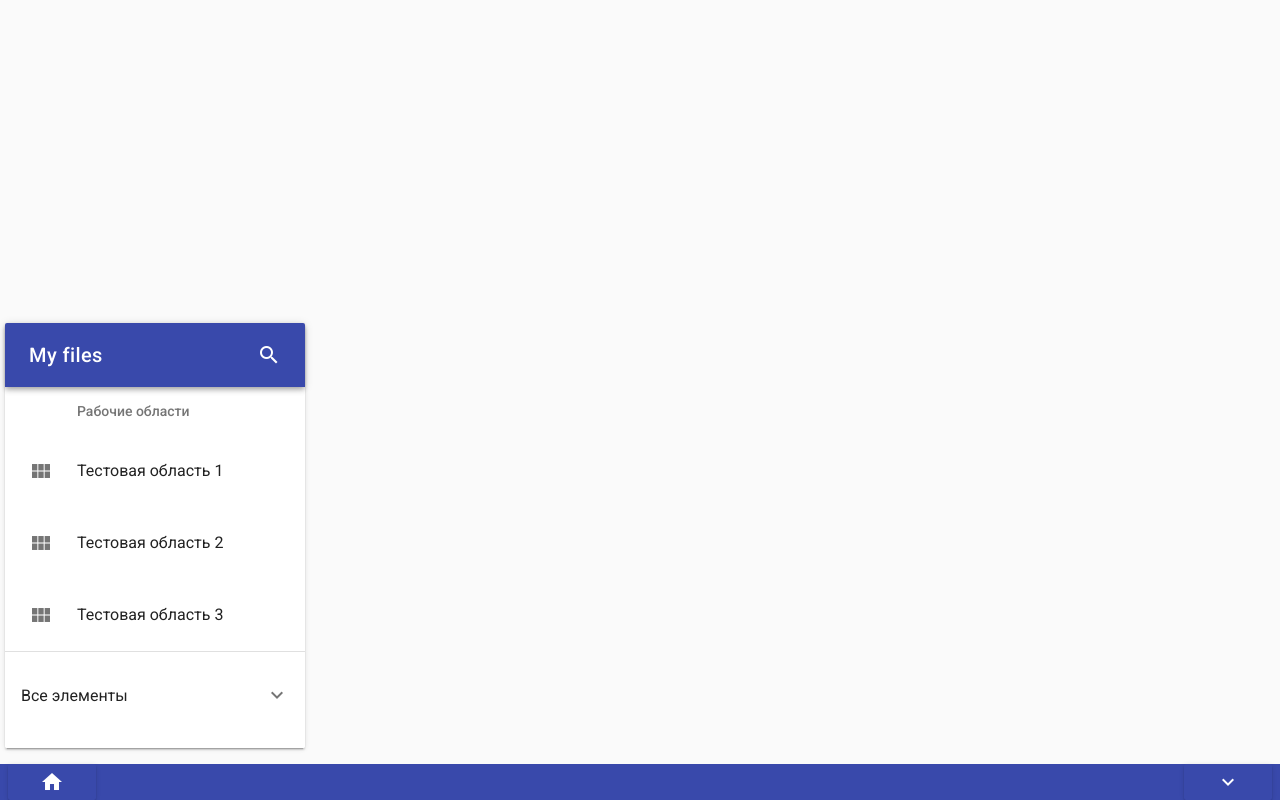
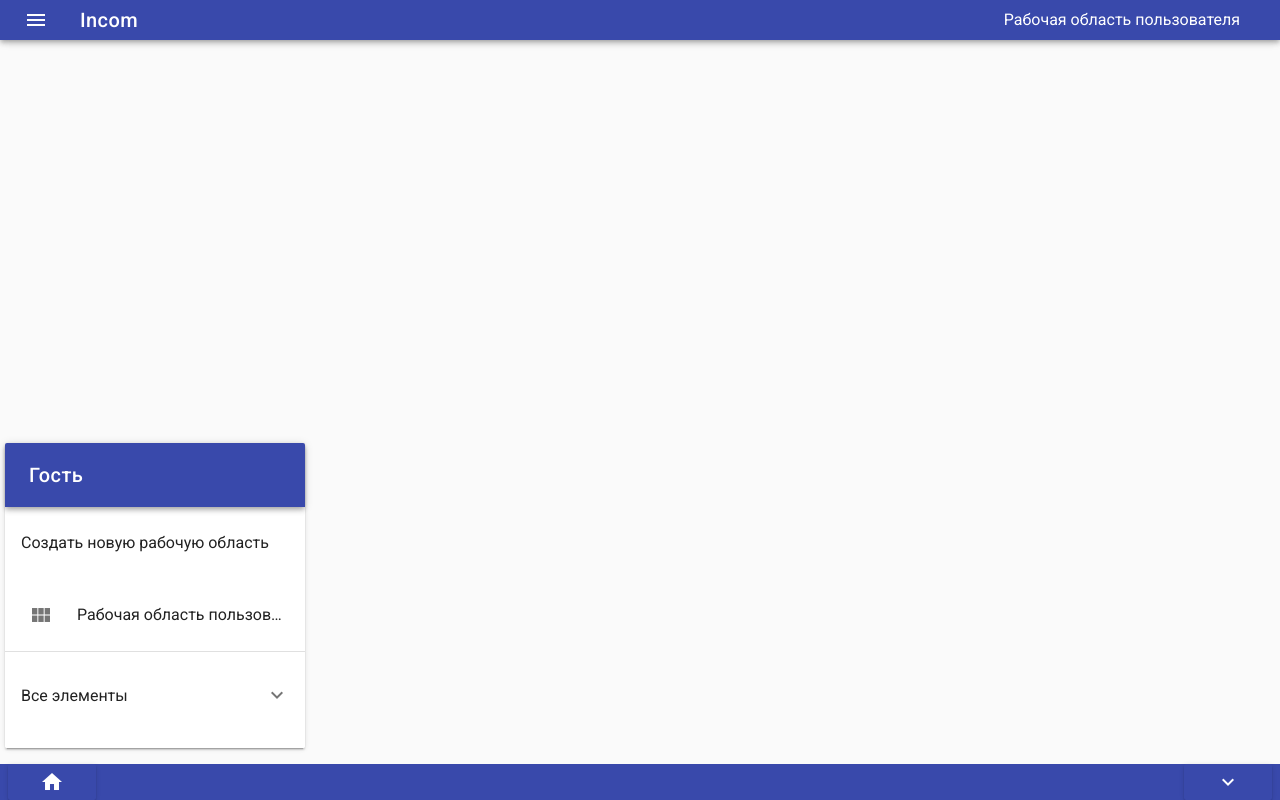
Before and after one commit to thernoff/vue-mainboard-incom, a Vue app: page / in a window 1280 px wide. Both pictures are taken after a click on the button "home". Built offline with nearby package versions, Linux system fonts and the light colour scheme.

Commit message:
commit 13.09.2018

```diff
--- a/index.html
+++ b/index.html
@@ -6,6 +6,7 @@
     <title>vue-mainboard-incom</title>
     <link href='https://fonts.googleapis.com/css?family=Roboto:300,400,500,700|Material+Icons' rel="stylesheet">
     <link rel="stylesheet" href="https://ajax.googleapis.com/ajax/libs/jqueryui/1.12.1/themes/smoothness/jquery-ui.css">
+    <link rel="stylesheet" href="https://use.fontawesome.com/releases/v5.3.1/css/all.css" integrity="sha384-mzrmE5qonljUremFsqc01SB46JvROS7bZs3IO2EmfFsd15uHvIt+Y8vEf7N7fWAU" crossorigin="anonymous">
   </head>
   <body>
     <div id="app"></div>
--- a/src/App.vue
+++ b/src/App.vue
@@ -4,17 +4,17 @@
   <v-app>
     <v-navigation-drawer app temporary></v-navigation-drawer>
 
-    <!-- <mainboard-toolbar></mainboard-toolbar> -->
+    <mainboard-toolbar></mainboard-toolbar>
 
     <v-content class="mainboard-workspace">
-      <v-container fluid>
+      <!-- <v-container fluid> -->
         <v-layout row wrap>
 
-            <mainboard-window
+        <mainboard-window
           v-for="(window, index) in windows"
           v-if="!window.closed"
           v-show="!window.minimize"
-          :key="index"
+          :key="window.id"
           :index="index"
           :options="window"
         ></mainboard-window>
@@ -22,11 +22,10 @@
         </v-layout>
 
         <mainboard-startmenu
-          :workspaces="workspaces"
           v-if="visibleStartmenu"
         ></mainboard-startmenu>
         <!-- <router-view></router-view> -->
-      </v-container>
+      <!-- </v-container> -->
     </v-content>
 
     <!-- <v-footer app dark color="primary"></v-footer> -->
@@ -44,41 +43,46 @@ import Window from './components/Desktop/Window'
 export default {
   data () {
     return {
-      counter: 0,
-      workspaces: [
-          {
-              title: 'Тестовая область 1',
-              description: ''
-          },
-          {
-              title: 'Тестовая область 2',
-              description: ''
-          },
-          {
-              title: 'Тестовая область 3',
-              description: ''
-          }
-      ],
     }
   },
+
   components: {
     mainboardTaskbar: Taskbar,
     mainboardToolbar: Toolbar,
     mainboardStartmenu: Startmenu,
     mainboardWindow: Window
   },
+
   computed: {
-    visibleStartmenu() {
+    visibleStartmenu () {
       return this.$store.getters.visibleStartmenu
     },
-    windows() {
+
+    windows () {
+      return this.$store.getters.getWindows
+    },
+
+  },
+
+  methods: {
+    toggleVisibleStartMenu() {
+        this.$store.dispatch('actionToggleVisibleStartMenu')
+    },
+
+    getWindows () {
       return this.$store.getters.getWindows
     }
   },
-  methods: {
-    toggleVisibleStartMenu() {
-        this.$store.dispatch('actionToggleVisibleStartMenu')
-    }
+
+  beforeCreate () {
+    this.$store.commit('setActiveWorkspace')
+    let activeWorkspace = this.$store.getters.getActiveWorkspace
+    this.$store.commit('setWindows', activeWorkspace.windows)
+  },
+
+  updated() {
+    let d = this.$store.getters.getWindowsActiveWorkspace
+    console.log('activeWorkspace', d)
   },
   name: 'App'
 }
--- a/src/components/Desktop/Startmenu.vue
+++ b/src/components/Desktop/Startmenu.vue
@@ -5,13 +5,14 @@
         <v-toolbar color="primary" dark depressed>
           <!-- <v-toolbar-side-icon></v-toolbar-side-icon> -->
 
-          <v-toolbar-title>My files</v-toolbar-title>
+          <v-toolbar-title>
+            Гость
+          </v-toolbar-title>
+          <!-- <v-spacer></v-spacer> -->
 
-          <v-spacer></v-spacer>
-
-          <v-btn icon>
+          <!-- <v-btn icon>
             <v-icon>search</v-icon>
-          </v-btn>
+          </v-btn> -->
 
          <!--  <v-btn icon>
             <v-icon>view_module</v-icon>
@@ -19,13 +20,21 @@
         </v-toolbar>
 
         <v-list two-line subheader>
-          <v-subheader inset>Рабочие области</v-subheader>
-
+          <!-- <v-subheader inset>Рабочие области</v-subheader> -->
+          <v-list-tile
+            @click="createNewWorkspace"
+          >
+            <v-list-tile-content>
+              <v-list-tile-title>
+                Создать новую рабочую область
+              </v-list-tile-title>
+            </v-list-tile-content>
+          </v-list-tile>
           <v-list-tile
             v-for="(workspace, index) in workspaces"
             :key="index"
             avatar
-            @click="''"
+            @click="setActiveWorkspace(index)"
           >
             <v-list-tile-avatar>
               <!-- <v-icon :class="[item.iconClass]">{{ item.icon }}</v-icon> -->
@@ -59,10 +68,10 @@
             <v-list-tile
               v-for="(item, index) in items"
               :key="index"
-              @click="''"
+              @click="createNewWindow(index)"
             >
               <v-list-tile-content>
-                <v-list-tile-title @click="createNewWindow(index)">{{ item.title }}</v-list-tile-title>
+                <v-list-tile-title @click="''">{{ item.title }}</v-list-tile-title>
               </v-list-tile-content>
 
             </v-list-tile>
@@ -77,21 +86,43 @@
 <script>
 export default {
     data() {
-        return {
-        }
+      return {}
     },
-    props: ['workspaces'],
+
     methods: {
-      createNewWindow(index) {
+      createNewWorkspace() {
+        //let activeWorkspace = this.$store.commit('createNewWorkspace')
+        this.$store.dispatch('actionCreateNewWorkspace')
+        let windows = this.$store.getters.getWindowsActiveWorkspace
+        //this.$store.commit('setWindows', windows)
+        this.$store.dispatch('actionSetWindows', windows)
+        this.$store.dispatch('actionToggleVisibleStartMenu')
+      },
+
+      setActiveWorkspace (index) {
+        //let activeWorkspace = this.$store.commit('setActiveWorkspace', index)
+        this.$store.dispatch('actionSetActiveWorkspace', index)
+        let windows = this.$store.getters.getWindowsActiveWorkspace
+        //this.$store.commit('setWindows', windows)
+        this.$store.dispatch('actionSetWindows', windows)
+        this.$store.dispatch('actionToggleVisibleStartMenu')
+      },
+
+      createNewWindow (index) {
         const itemStartMenu = this.$store.getters.getItemStartMenu(index)
         this.$store.commit('createNewWindow', itemStartMenu)
         this.$store.dispatch('actionToggleVisibleStartMenu')
       }
     },
+
     computed: {
-      items() {
+      workspaces () {
+        return this.$store.getters.getWorkspaces
+      },
+
+      items () {
         return this.$store.getters.getItems
-      }
+      },
     }
 }
 </script>
--- a/src/components/Desktop/Toolbar.vue
+++ b/src/components/Desktop/Toolbar.vue
@@ -1,8 +1,14 @@
 <template>
-    <v-toolbar app dark color="primary">
+    <v-toolbar
+      app
+      dark
+      color="primary"
+      height="40"
+    >
       <v-toolbar-side-icon></v-toolbar-side-icon>
       <v-toolbar-title>Incom</v-toolbar-title>
       <v-spacer></v-spacer>
+      <v-list-tile>{{ titleActiveWorkspace }}</v-list-tile>
       <v-toolbar-items class="hidden-sm-and-down">
         <!-- <v-btn flat>Link One</v-btn> -->
       </v-toolbar-items>
@@ -11,6 +17,11 @@
 
 <script>
 export default {
+  computed: {
+    titleActiveWorkspace () {
+      return this.$store.getters.getTitleActiveWorkspace
+    }
+  }
 }
 </script>
 
--- a/src/store/index.js
+++ b/src/store/index.js
@@ -2,12 +2,14 @@ import Vue from 'vue'
 import Vuex from 'vuex'
 import startmenu from './startmenu'
 import windows from './windows'
+import workspaces from './workspaces'
 
 Vue.use(Vuex)
 
 export default new Vuex.Store({
     modules: {
         startmenu,
-        windows
+        windows,
+        workspaces
     }
 })
--- a/src/store/startmenu.js
+++ b/src/store/startmenu.js
@@ -4,15 +4,15 @@ export default {
         items: [
             {
               title: 'Аналитика',
-              url: 'http://system35.incom-sr.ru/inner.php/apiusers/api/login?uname=azernov&pword=ad09b5e38346118779e518fa4d4f22f7c54da39f&redirurl=aHR0cDovL3N5c3RlbTM1LmluY29tLXNyLnJ1L2lubmVyLnBocC9zcGVlZGNhbXMvYW5hbGl0aWNzLmh0bWw,',
+              apiLink: 'http://system35.incom-sr.ru/inner.php/apiusers/api/login?uname=azernov&pword=ad09b5e38346118779e518fa4d4f22f7c54da39f&redirurl=aHR0cDovL3N5c3RlbTM1LmluY29tLXNyLnJ1L2lubmVyLnBocC9zcGVlZGNhbXMvYW5hbGl0aWNzLmh0bWw,',
             },
             {
               title: 'Очередь нарушений',
-              url: 'http://system35.incom-sr.ru/inner.php/apiusers/api/login?uname=azernov&pword=ad09b5e38346118779e518fa4d4f22f7c54da39f&redirurl=aHR0cDovL3N5c3RlbTM1LmluY29tLXNyLnJ1L2lubmVyLnBocC9zcGVlZGNhbXMvdmlvbGF0aW9ucy9xdWV1ZS8,',
+              apiLink: 'http://system35.incom-sr.ru/inner.php/apiusers/api/login?uname=azernov&pword=ad09b5e38346118779e518fa4d4f22f7c54da39f&redirurl=aHR0cDovL3N5c3RlbTM1LmluY29tLXNyLnJ1L2lubmVyLnBocC9zcGVlZGNhbXMvdmlvbGF0aW9ucy9xdWV1ZS8,',
             },
             {
               title: 'Статусы обработки',
-              url: 'http://system35.incom-sr.ru/inner.php/apiusers/api/login?uname=bdd-35&pword=74a1e85c5c1ce97ae538426af15f01edb490caaf&redirurl=aHR0cDovL3N5c3RlbTM1LmluY29tLXNyLnJ1L2lubmVyLnBocC9zcGVlZGNhbXMvdmlvbGF0aW9ucy9zdGF0dXNlcy5odG1s',
+              apiLink: 'http://system35.incom-sr.ru/inner.php/apiusers/api/login?uname=bdd-35&pword=74a1e85c5c1ce97ae538426af15f01edb490caaf&redirurl=aHR0cDovL3N5c3RlbTM1LmluY29tLXNyLnJ1L2lubmVyLnBocC9zcGVlZGNhbXMvdmlvbGF0aW9ucy9zdGF0dXNlcy5odG1s',
             }
           ]
     },
--- a/src/store/windows.js
+++ b/src/store/windows.js
@@ -1,3 +1,15 @@
+function getRandomId () {
+    var id = "";
+    var possible = "ABCDEFGHIJKLMNOPQRSTUVWXYZabcdefghijklmnopqrstuvwxyz0123456789";
+
+    for (var i = 0; i < 10; i++) {
+        id += possible.charAt(Math.floor(Math.random() * possible.length));
+    }
+
+    id += Math.floor(Date.now() / 1000)
+    return id;
+};
+
 export default {
     state: {
         maxZIndex: 0,
@@ -7,12 +19,20 @@ export default {
         windows: []
     },
     mutations: {
+        setWindows (state, windows) {
+            state.windows = windows
+        },
+
         createNewWindow (state, itemStartMenu) {
             const title = itemStartMenu.title
-            const url = itemStartMenu.url
+            const apiLink = itemStartMenu.apiLink
+            //const id = Math.random()
+            const id = getRandomId()
+            console.log('id', id)
             const newWindow = {
+                id,
                 title,
-                currentUrl: url,
+                apiLink,
                 top: state.topPrevWindow,
                 left: state.leftPrevWindow,
                 width: 40,
@@ -21,7 +41,8 @@ export default {
                 minimize: false,
                 fullscreen: false,
                 closed: false,
-                active: true
+                active: true,
+                classesCss: [],
             }
 
             if (state.activeWindow) {
@@ -33,8 +54,6 @@ export default {
 
             state.topPrevWindow += 50
             state.leftPrevWindow += 50
-
-            console.log('create state.windows', newWindow)
         },
 
         updateWindowCoords (state, options) {
@@ -49,6 +68,17 @@ export default {
             window.left = parseInt(options.left)
             window.width *= parseFloat(options.coefWidth)
             window.height *= parseFloat(options.coefHeight)
+        },
+
+        toggleClassWindow (state, data) {
+            let classesCss = state.windows[data.index].classesCss
+            let i = classesCss.indexOf(data.classCss)
+            if ( i > -1 ) {
+                classesCss.splice(i, 1)
+            } else {
+                classesCss.push(data.classCss)
+            }
+            console.log(i,classesCss)
         },
 
         closeWindow (state, index) {
@@ -97,13 +127,16 @@ export default {
         }
     },
     actions: {
-        actionCloseWindow({commit}, index) {
+        actionCloseWindow ({commit}, index) {
             commit('closeWindow', index)
+        },
+
+        actionSetWindows ({commit}, windows) {
+            commit('setWindows', windows)
         },
     },
     getters: {
         getWindows(state) {
-            console.log('getWindows')
             return state.windows
         },
 
--- /dev/null
+++ b/src/store/workspaces.js
@@ -0,0 +1,95 @@
+export default {
+  state: {
+    indexActiveWorkspace: 0,
+    activeWorkspace: null,
+    workspaces: [
+      {
+        title: 'Рабочая область пользователя',
+        descripton: '',
+        active: true,
+        windows: []
+      }
+    ]
+  },
+
+  mutations: {
+    createNewWorkspace (state) {
+      const title = 'Тестовая область'
+      const descripton = ''
+      const newWorkspace = {
+          title,
+          descripton,
+          active: true,
+          windows: []
+      }
+
+      if (state.activeWorkspace) {
+          state.activeWorkspace.active = false
+      }
+      //state.windows = state.activeWorkspace.windows
+      const length = state.workspaces.push(newWorkspace)
+      state.activeWorkspace = state.workspaces[length - 1]
+
+      //return state.activeWorkspace
+    },
+
+    setActiveWorkspace (state, index = undefined) {
+      console.log('setActiveWorkspace', index)
+      if (index != undefined) {
+        state.activeWorkspace.active = false
+        state.activeWorkspace = state.workspaces[index]
+        state.activeWorkspace.active = true
+      } else {
+        for (let i = 0; i < state.workspaces.length; i++ ) {
+          if ( state.workspaces[i].active ) {
+            state.activeWorkspace = state.workspaces[i]
+            break;
+          }
+        }
+      }
+      //return state.activeWorkspace
+    },
+  },
+  actions: {
+    actionCreateNewWorkspace ({ commit }) {
+      commit('createNewWorkspace')
+    },
+
+    actionSetActiveWorkspace ( {commit}, index) {
+      commit('setActiveWorkspace', index)
+    }
+  },
+  getters: {
+    getWorkspaces (state) {
+      return state.workspaces
+    },
+
+    getActiveWorkspace (state) {
+      /* let activeWorkspace;
+      for (let i = 0; i < state.workspaces.length; i++ ) {
+        if ( state.workspaces[i].active ) {
+          activeWorkspace = state.workspaces[i]
+          break;
+        }
+      } */
+
+      return state.activeWorkspace
+    },
+
+    getWindowsActiveWorkspace (state) {
+      /* let activeWorkspace;
+      for (let i = 0; i < state.workspaces.length; i++ ) {
+        if ( state.workspaces[i].active ) {
+          activeWorkspace = state.workspaces[i]
+          break;
+        }
+      } */
+
+      return state.activeWorkspace.windows
+    },
+
+    getTitleActiveWorkspace (state) {
+      return state.activeWorkspace.title
+    }
+  }
+}
```
Also changed, not shown: src/components/Base/BaseFrame.vue (+28 -2 lines), src/components/Desktop/Taskbar.vue (+4 -3 lines), src/components/Desktop/Window.vue (+43 -9 lines), src/store/grid.js (added, +17 -0 lines).
